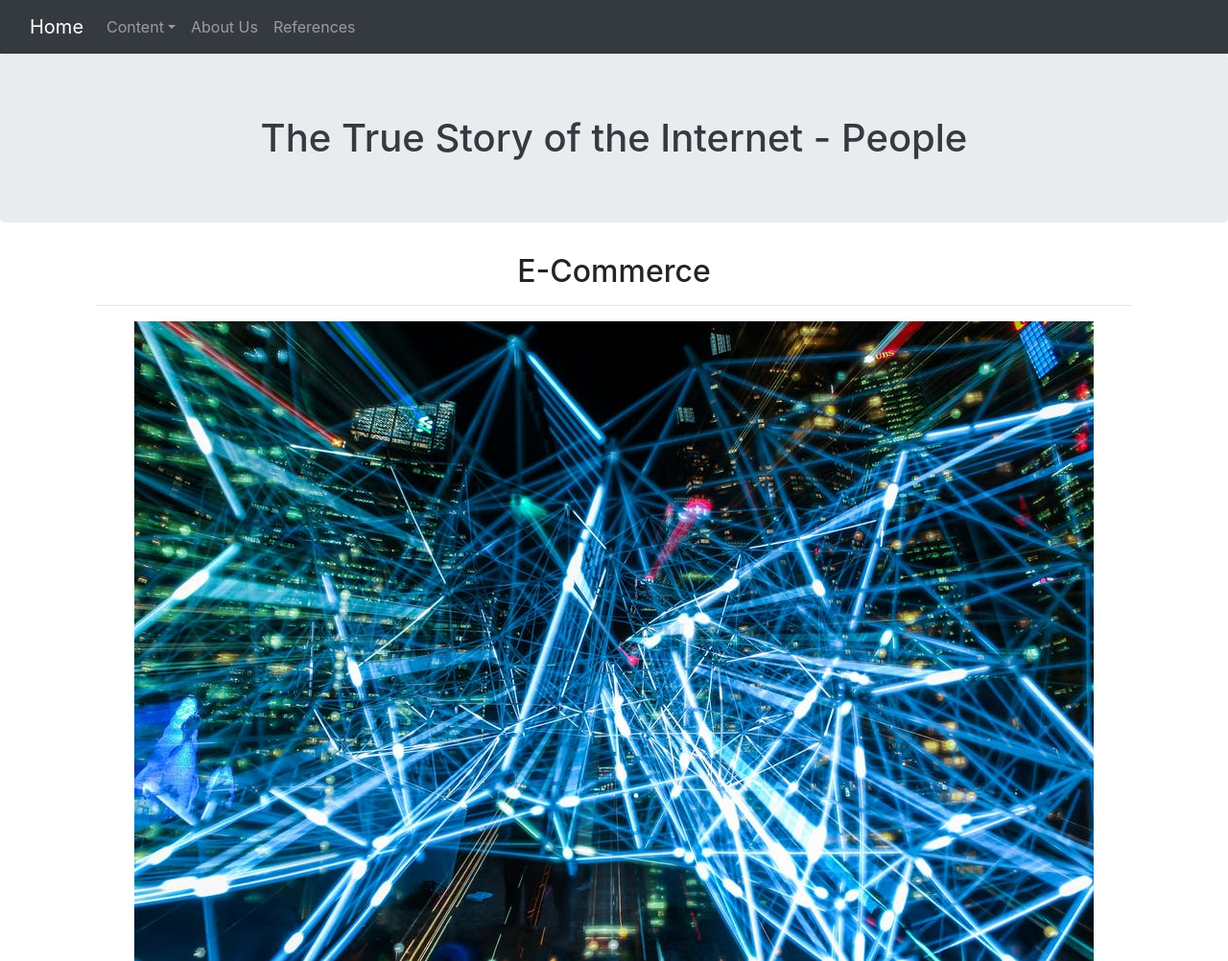
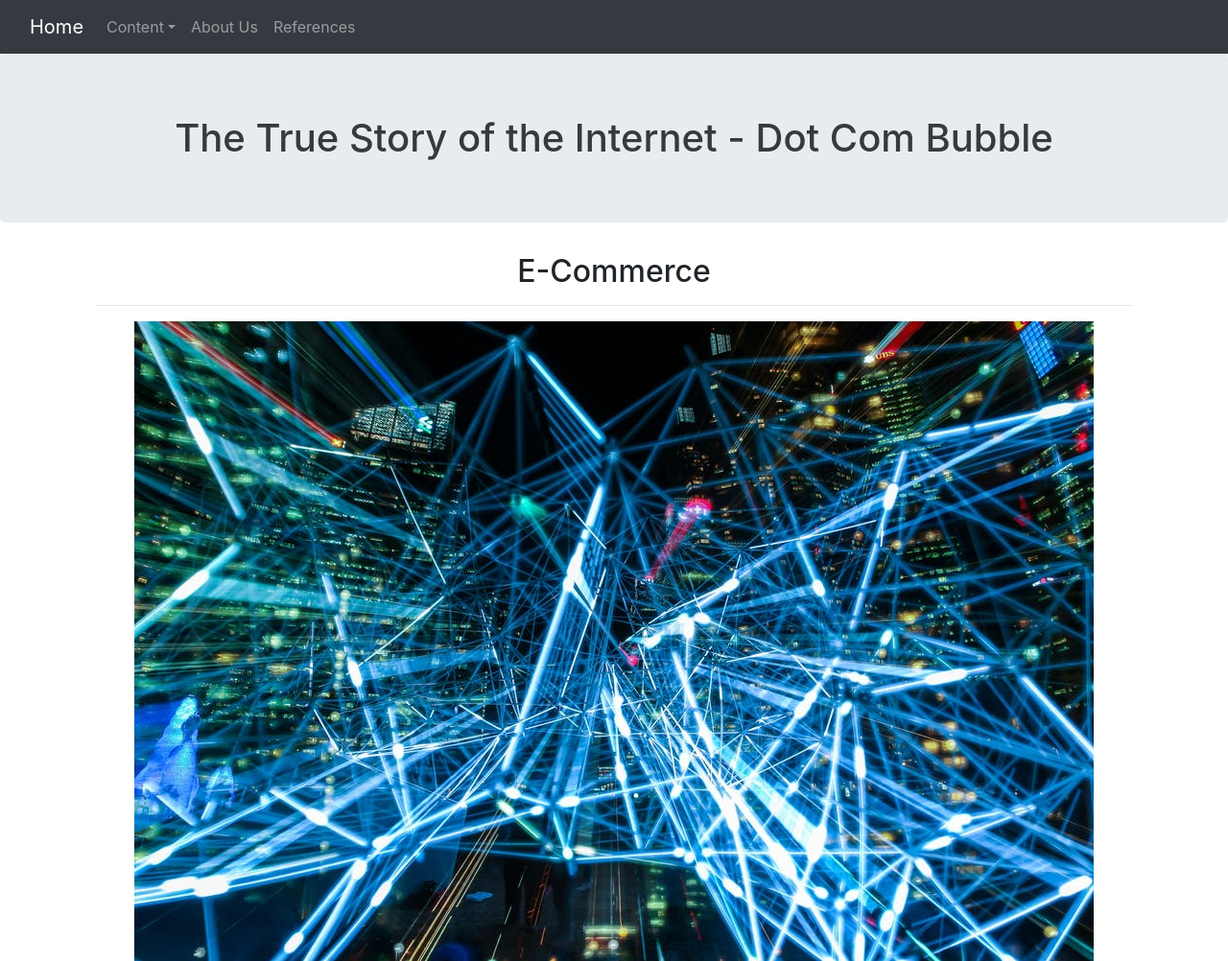
Before and after one commit to simak95/History_of_Internet, a plain HTML site: page Dotcom.html in a window 1280 px wide. Shown: the top 1002 px of the page at 96% size. Drawn offline with nearby package versions, Linux system fonts and the light colour scheme.

```diff
--- a/Dotcom.html
+++ b/Dotcom.html
@@ -43,7 +43,7 @@
 
   <!-- Page Content -->
 
-<h1  class="page-header text-center text-dark jumbotron" >The True Story of the Internet - People</h1>
+<h1  class="page-header text-center text-dark jumbotron" >The True Story of the Internet - Dot Com Bubble</h1>
 
 
     <div class="container">
```
